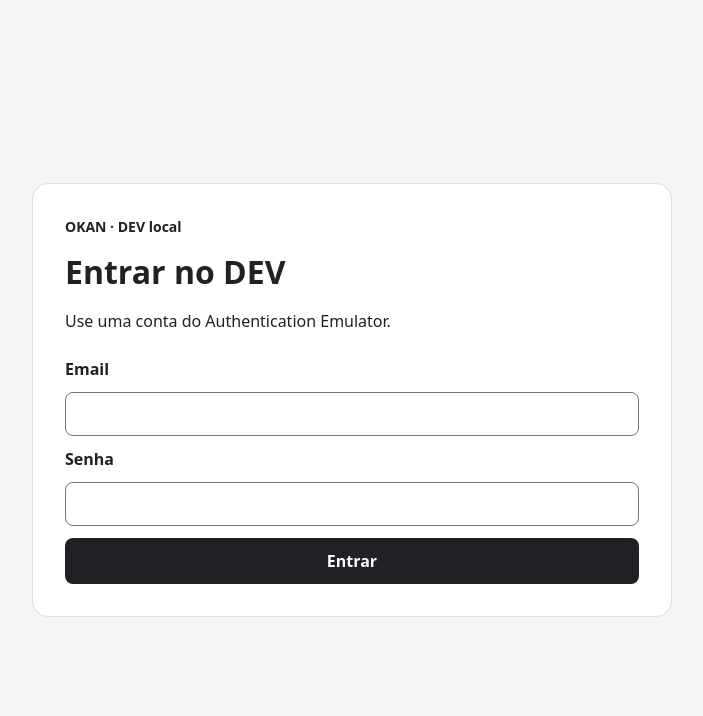
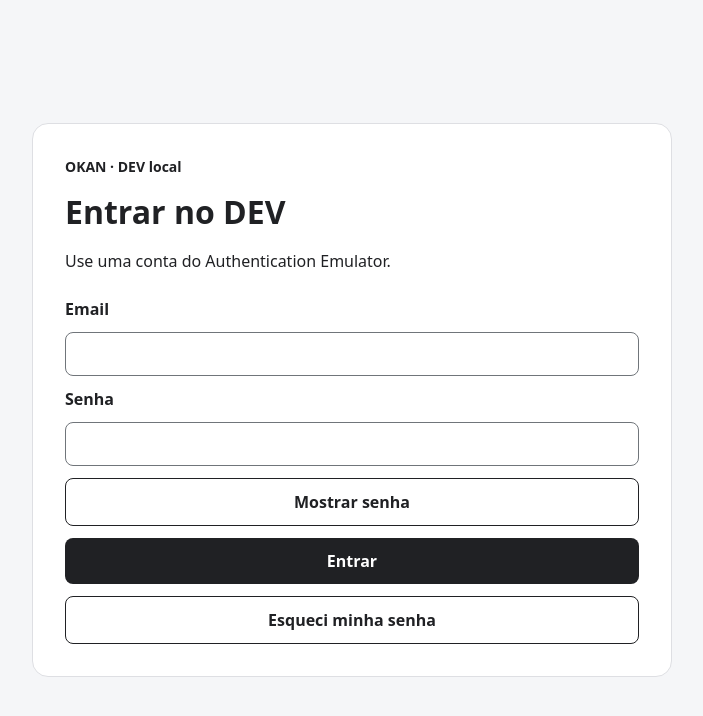
Before and after one commit to arthurcmps/okan_web, a React (Vite) app in the folder frontend/: page / in a window 1280 px wide. Shown: the top 716 px of the page, without its empty margins (288-991 px from the left). Built offline with nearby package versions, Linux system fonts and the light colour scheme; no server answers.

Commit message:
feat: migra recuperacao de senha e controle de visibilidade no login

```diff
--- a/frontend/src/features/auth/DevAuthPage.tsx
+++ b/frontend/src/features/auth/DevAuthPage.tsx
@@ -1,6 +1,7 @@
 import { useEffect, useRef, useState } from 'react'
 import type { FormEvent } from 'react'
 import type { Auth, User } from 'firebase/auth'
+
 import AcademySession from '../academies/AcademySession'
 
 import {
@@ -8,21 +9,27 @@ import {
   login,
   logout,
   observeSession,
+  resetPassword,
 } from './auth-service'
 
 interface DevAuthPageProps {
   auth: Auth
 }
 
+type AuthOperation = 'login' | 'logout' | 'reset'
+
 function DevAuthPage({ auth }: DevAuthPageProps) {
   const [user, setUser] = useState<User | null>(null)
   const [sessionReady, setSessionReady] = useState(false)
   const [email, setEmail] = useState('')
   const [password, setPassword] = useState('')
-  const [busy, setBusy] = useState(false)
+  const [showPassword, setShowPassword] = useState(false)
+  const [operation, setOperation] = useState<AuthOperation | null>(null)
   const [errorMessage, setErrorMessage] = useState<string | null>(null)
+  const [message, setMessage] = useState<string | null>(null)
 
   const operationRunning = useRef(false)
+  const busy = operation !== null
 
   useEffect(() => {
     return observeSession(
@@ -46,8 +53,9 @@ function DevAuthPage({ auth }: DevAuthPageProps) {
     }
 
     operationRunning.current = true
-    setBusy(true)
+    setOperation('login')
     setErrorMessage(null)
+    setMessage(null)
 
     try {
       await login(auth, email, password)
@@ -55,7 +63,8 @@ function DevAuthPage({ auth }: DevAuthPageProps) {
       setErrorMessage(getAuthErrorMessage(error))
     } finally {
       setPassword('')
-      setBusy(false)
+      setShowPassword(false)
+      setOperation(null)
       operationRunning.current = false
     }
   }
@@ -66,17 +75,51 @@ function DevAuthPage({ auth }: DevAuthPageProps) {
     }
 
     operationRunning.current = true
-    setBusy(true)
+    setOperation('logout')
     setErrorMessage(null)
+    setMessage(null)
 
     try {
       await logout(auth)
       setEmail('')
       setPassword('')
+      setShowPassword(false)
     } catch (error) {
       setErrorMessage(getAuthErrorMessage(error))
     } finally {
-      setBusy(false)
+      setOperation(null)
+      operationRunning.current = false
+    }
+  }
+
+  async function handleResetPassword() {
+    if (operationRunning.current) {
+      return
+    }
+
+    if (email.trim() === '') {
+      setMessage(null)
+      setErrorMessage(
+        'Informe seu e-mail no campo acima para recuperar a senha.',
+      )
+      return
+    }
+
+    operationRunning.current = true
+    setOperation('reset')
+    setErrorMessage(null)
+    setMessage(null)
+
+    try {
+      await resetPassword(auth, email)
+
+      setMessage(
+        'Se houver uma conta para este e-mail, você receberá as instruções de redefinição.',
+      )
+    } catch (error) {
+      setErrorMessage(getAuthErrorMessage(error))
+    } finally {
+      setOperation(null)
       operationRunning.current = false
     }
   }
@@ -115,7 +158,7 @@ function DevAuthPage({ auth }: DevAuthPageProps) {
               disabled={busy}
               onClick={handleLogout}
             >
-              {busy ? 'Saindo...' : 'Sair da conta'}
+              {operation === 'logout' ? 'Saindo...' : 'Sair da conta'}
             </button>
           </>
         ) : (
@@ -130,6 +173,7 @@ function DevAuthPage({ auth }: DevAuthPageProps) {
               aria-busy={busy}
             >
               <label htmlFor="login-email">Email</label>
+
               <input
                 id="login-email"
                 name="email"
@@ -140,14 +184,19 @@ function DevAuthPage({ auth }: DevAuthPageProps) {
                 required
                 disabled={busy}
                 value={email}
-                onChange={(event) => setEmail(event.target.value)}
+                onChange={(event) => {
+                  setEmail(event.target.value)
+                  setMessage(null)
+                  setErrorMessage(null)
+                }}
               />
 
               <label htmlFor="login-password">Senha</label>
+
               <input
                 id="login-password"
                 name="password"
-                type="password"
+                type={showPassword ? 'text' : 'password'}
                 autoComplete="current-password"
                 required
                 disabled={busy}
@@ -156,15 +205,40 @@ function DevAuthPage({ auth }: DevAuthPageProps) {
               />
 
               <button
+                className="auth-button auth-button-secondary"
+                type="button"
+                disabled={busy}
+                aria-controls="login-password"
+                aria-pressed={showPassword}
+                aria-label={showPassword ? 'Ocultar senha' : 'Mostrar senha'}
+                onClick={() => setShowPassword((previous) => !previous)}
+              >
+                {showPassword ? 'Ocultar senha' : 'Mostrar senha'}
+              </button>
+
+              <button
                 className="auth-button"
                 type="submit"
                 disabled={busy}
               >
-                {busy ? 'Entrando...' : 'Entrar'}
+                {operation === 'login' ? 'Entrando...' : 'Entrar'}
+              </button>
+
+              <button
+                className="auth-button auth-button-secondary"
+                type="button"
+                disabled={busy}
+                onClick={handleResetPassword}
+              >
+                {operation === 'reset'
+                  ? 'Solicitando redefinição...'
+                  : 'Esqueci minha senha'}
               </button>
             </form>
           </>
         )}
+
+        {message && <p role="status">{message}</p>}
 
         {errorMessage && (
           <p className="auth-error" role="alert">
--- a/frontend/src/features/auth/auth-service.ts
+++ b/frontend/src/features/auth/auth-service.ts
@@ -1,6 +1,7 @@
 import { FirebaseError } from 'firebase/app'
 import {
   onAuthStateChanged,
+  sendPasswordResetEmail,
   signInWithEmailAndPassword,
   signOut,
 } from 'firebase/auth'
@@ -30,6 +31,33 @@ export async function logout(auth: Auth): Promise<void> {
   await signOut(auth)
 }
 
+export async function resetPassword(
+  auth: Auth,
+  email: string,
+): Promise<void> {
+  const normalizedEmail = email.trim()
+
+  if (normalizedEmail === '') {
+    throw new FirebaseError(
+      'auth/invalid-email',
+      'Informe um e-mail válido.',
+    )
+  }
+
+  try {
+    await sendPasswordResetEmail(auth, normalizedEmail)
+  } catch (error) {
+    if (
+      error instanceof FirebaseError &&
+      error.code === 'auth/user-not-found'
+    ) {
+      return
+    }
+
+    throw error
+  }
+}
+
 export function getAuthErrorMessage(error: unknown): string {
   if (!(error instanceof FirebaseError)) {
     return 'Não foi possível concluir a operação. Tente novamente.'
```
